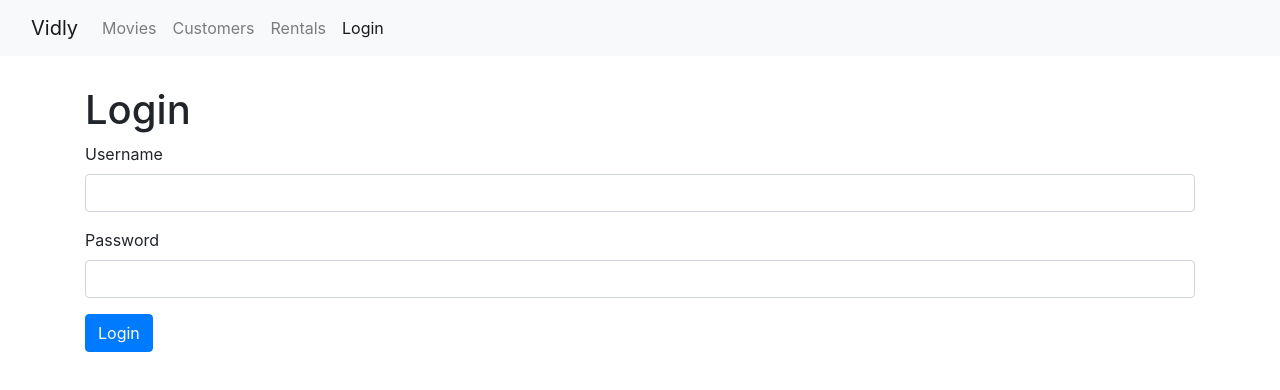
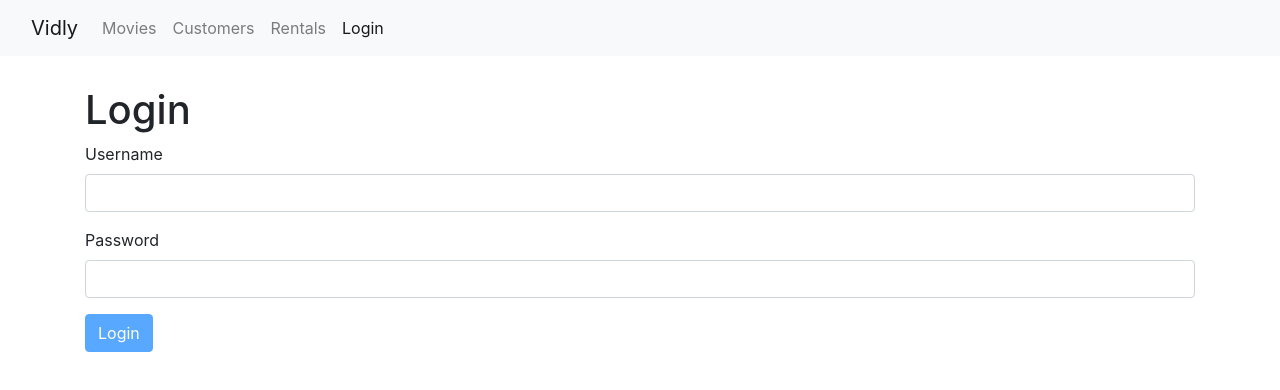
Before and after one commit to 97-Jeffrey/Movies-Display, a React (Create React App) app: page /login in a window 1280 px wide. Shown: the top 390 px of the page. Built offline with nearby package versions, Linux system fonts and the light colour scheme.

Commit message:
the submit button is disabled when there is error messaged output from validate method

```diff
--- a/src/components/loginForm.jsx
+++ b/src/components/loginForm.jsx
@@ -81,7 +81,10 @@
           error={errors.password}
         />
 
-         <button className="btn btn-primary">Login</button>
+         <button
+         disabled={this.validate()}
+         className="btn btn-primary"
+         >Login</button>
        </form>
       </div>
     );
```
Also changed, not shown: 1 other file (tests, documents, lock files or other folders).
